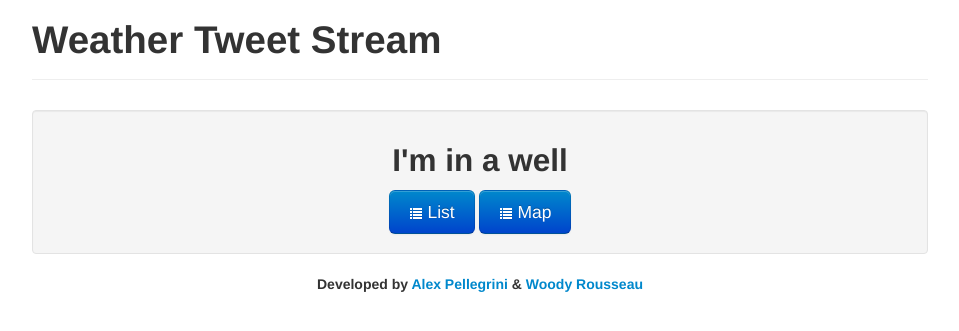
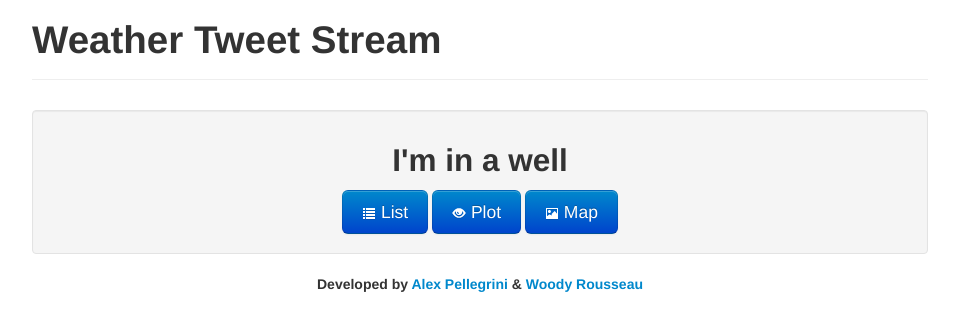
Before and after one commit to rexos/tweet_weather, a Flask app: page / in a window 1280 px wide. Shown: the top 331 px of the page, without its empty margins (160-1119 px from the left). Run offline with Flask 2, Linux system fonts and the light colour scheme; parts of the project's set-up code (start-up, migrations or seed data) failed here and were passed over; some libraries are stand-ins or nearby versions.

Commit message:
Added plot button

```diff
--- a/server/templates/hello.html
+++ b/server/templates/hello.html
@@ -13,8 +13,11 @@
   <a href="/list_data">
     <button class="btn btn-primary btn-large"><i class="icon-list icon-white"></i>&nbsp;List</button>
   </a>
+  <a href="/plot">
+    <button class="btn btn-primary btn-large"><i class="icon-eye-open icon-white"></i>&nbsp;Plot</button>
+  </a>
   <a href="/map">
-    <button class="btn btn-primary btn-large"><i class="icon-list icon-white"></i>&nbsp;Map</button>
+    <button class="btn btn-primary btn-large"><i class="icon-picture icon-white"></i>&nbsp;Map</button>
   </a>
 </div>
 {% endblock %}
--- a/server/templates/list.html
+++ b/server/templates/list.html
@@ -40,9 +40,7 @@
 <a href="/">
   <button class="btn btn-primary btn-large"><i class="icon-arrow-left icon-white"></i>&nbsp;Back</button>
 </a>
-<a href="/plot">
-  <button class="btn btn-info btn-large"><i class="icon-eye-open icon-white"></i>&nbsp;Plot</button>
-</a>
+
 <button class="btn btn-success btn-large" id="start">
   <i class="icon-play icon-white"></i>&nbsp;Start
 </button>
```
